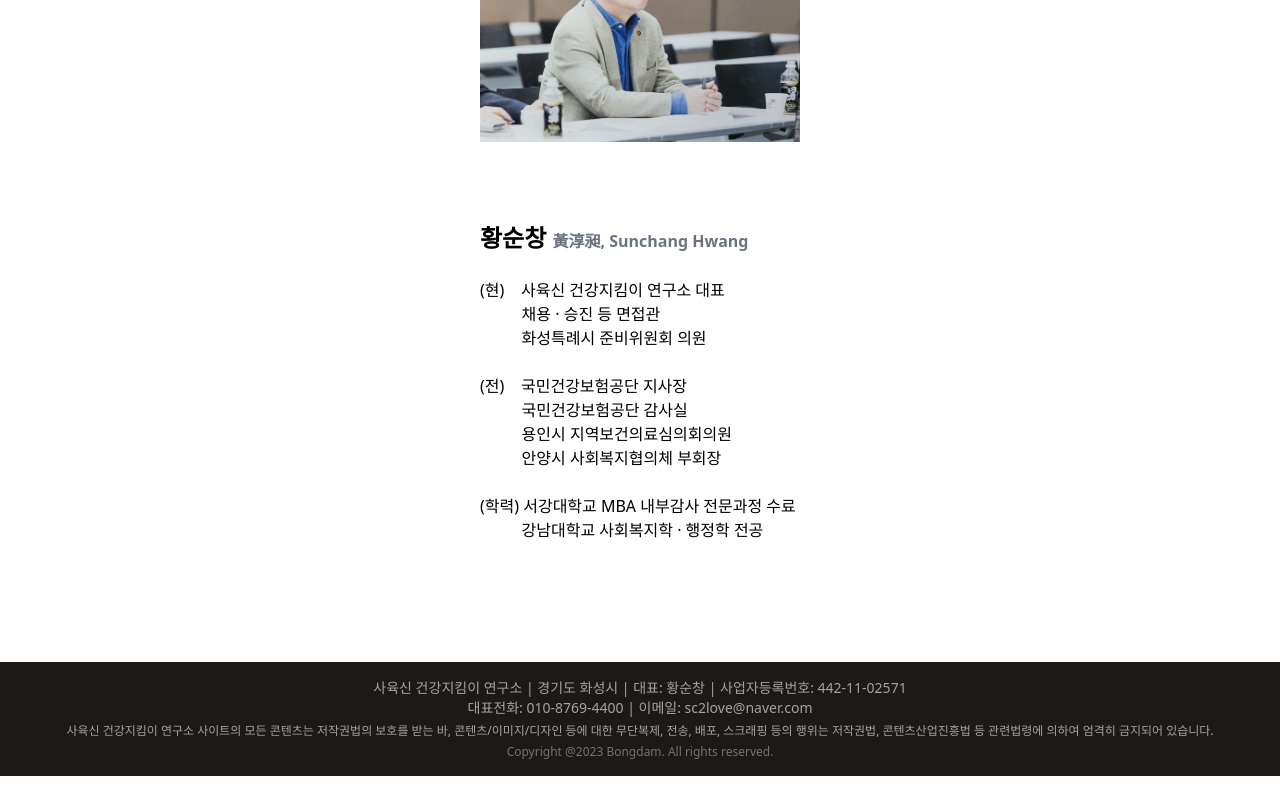
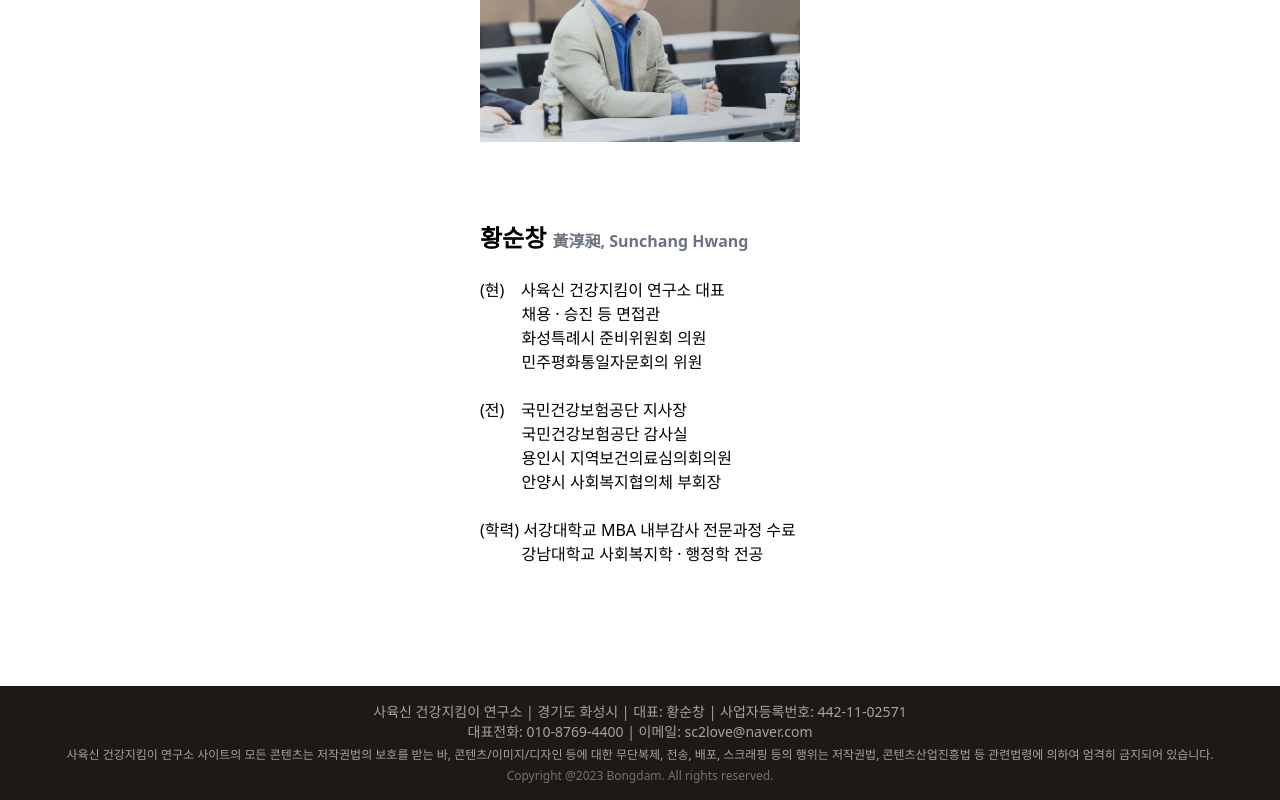
Before and after one commit to hjiwon/father2, a Next.js app: page /company in a window 1280 px wide. Shown: the part 1888-2688 px from the top of the page. Before the commit the page ends 2664 px from the top, so only its background shows below. Built offline with nearby package versions, Linux system fonts and the light colour scheme.

Commit message:
feat: 이력 추가

```diff
--- a/src/app/company/page.jsx
+++ b/src/app/company/page.jsx
@@ -56,7 +56,8 @@ const Hello = () => {
               <span >
                 (현)&nbsp;&nbsp;&nbsp;&nbsp;{`사육신 건강지킴이 연구소 대표`} <br />
                 &nbsp;&nbsp;&nbsp;&nbsp;&nbsp;&nbsp;&nbsp;&nbsp;&nbsp;&nbsp;{`채용 · 승진 등 면접관`}<br />
-                &nbsp;&nbsp;&nbsp;&nbsp;&nbsp;&nbsp;&nbsp;&nbsp;&nbsp;&nbsp;{`화성특례시 준비위원회 의원`}<br /> <br />
+                &nbsp;&nbsp;&nbsp;&nbsp;&nbsp;&nbsp;&nbsp;&nbsp;&nbsp;&nbsp;{`화성특례시 준비위원회 의원`}<br />
+                &nbsp;&nbsp;&nbsp;&nbsp;&nbsp;&nbsp;&nbsp;&nbsp;&nbsp;&nbsp;{`민주평화통일자문회의 위원`}<br /> <br />
 
                 (전) &nbsp;&nbsp;&nbsp;{`국민건강보험공단 지사장`} <br />
                 &nbsp;&nbsp;&nbsp;&nbsp;&nbsp;&nbsp;&nbsp;&nbsp;&nbsp;&nbsp;{`국민건강보험공단 감사실`}<br />
```
